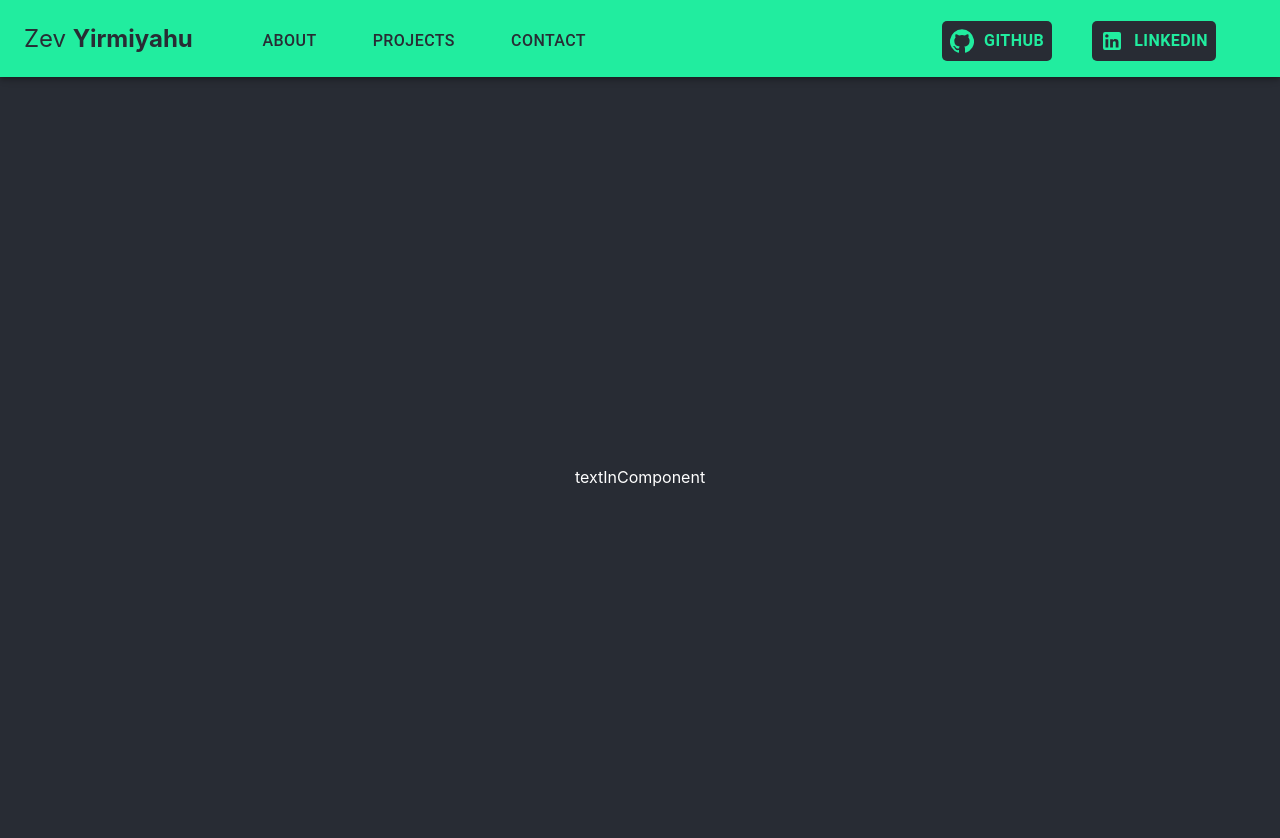
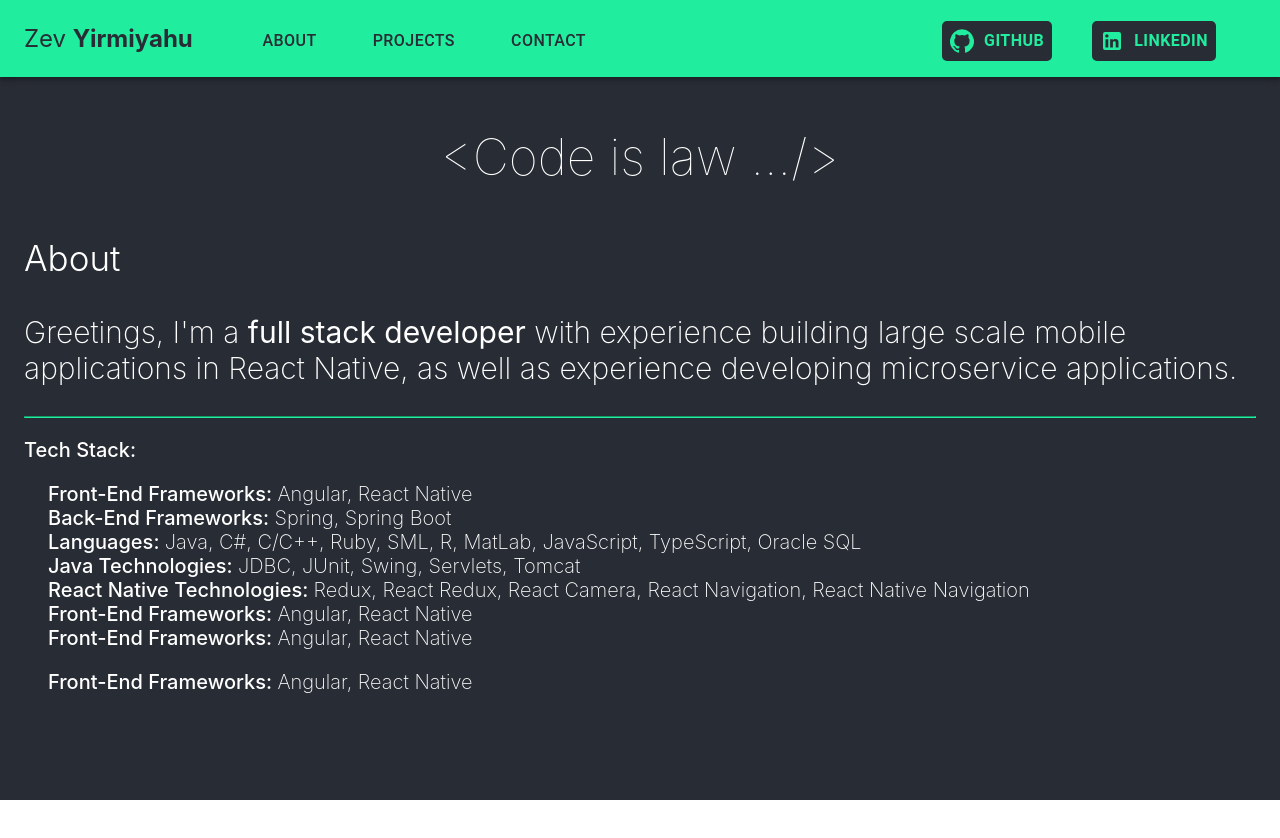
Before and after one commit to zevyirmiyahu/my-webpage, a React (Create React App) app: page / in a window 1280 px wide. Shown: the top 838 px of the page. After the commit the page ends 800 px from the top, so only its background shows below. Built offline with nearby package versions, Linux system fonts and the light colour scheme.

Commit message:
build AboutScetion, styled

```diff
--- a/src/App.js
+++ b/src/App.js
@@ -1,63 +1,15 @@
 import React from 'react';
-import logo from './logo.svg';
-import './App.css';
 
 import NavBar from './components/NavBar';
-import Body from './components/Body';
-import CoverImage from './components/CoverImage';
-import Header from './components/Header';
-import About from './components/About';
-import VerticalSpace from './components/VerticalSpace';
+import CurrentView from './components/CurrentView';
 
-import Paper from '@material-ui/core/Paper';
-import Grid from '@material-ui/core/Grid';
 
 export default function App() {
   return (
-    <div>
+    <div style={styles.container}>
       <NavBar />
-      <Body />
+      <CurrentView />
     </div>
-
-
-    // <div>
-    //   <Grid container spacing={1}>
-
-    //     <Grid item xs={12}>
-    //       <NavBar />
-    //     </Grid>
-    //     <Grid item xs={12}>
-    //       <CoverImage />
-    //     </Grid>
-
-    //     <Grid item xs={12}>
-    //       <Header />
-    //     </Grid>
-    //   </Grid>
-
-    //   <CoverImage />
-
-    //   <About />
-
-    //   <VerticalSpace />
-    // </div>
-
-    // <div className="App">
-    //   <header className="App-header">
-    //     <img src={logo} className="App-logo" alt="logo" />
-    //     <p>
-    //       Edit <code>src/App.js</code> and save to reload.
-    //     </p>
-    //     <a
-    //       className="App-link"
-    //       href="https://reactjs.org"
-    //       target="_blank"
-    //       rel="noopener noreferrer"
-    //     >
-    //       Learn React
-    //     </a>
-    //   </header>
-    // </div>
   );
 }
 
@@ -67,11 +19,7 @@ const styles = {
     flex: 1,
     backgroundColor: '#282c34',
     minHeight: '100vh',
-    display: 'flex',
-    flexDirection: 'column',
-    alignItems: 'center',
     justifyContent: 'center',
-    // fontSize: calc(10px + 2vmin);
     color: 'white',
   }
 }
--- a/src/components/About.js
+++ /dev/null
@@ -1,15 +0,0 @@
-import React, { Component } from "react";
-import { Container } from '@material-ui/core';
-
-
-export default class About extends Component {
-
-    render() {
-        return (
-            <Container maxWidth='md'>
-                <h1>About</h1>
-                <p>Information about myself...</p>
-            </Container>
-        );
-    }
-}
--- /dev/null
+++ b/src/components/AboutSection.js
@@ -0,0 +1,102 @@
+import React, { Component } from 'react';
+
+import { Container } from '@material-ui/core';
+
+
+export default class AboutSection extends Component {
+
+    Header = () => {
+        return <p style={styles.headerText}> {`<Code is law .../>`} </p>
+    }
+
+    Subheader = () => {
+        return <p style={styles.subheaderText}>About</p>
+    }
+
+    About = () => {
+        return (
+            <p style={styles.aboutText}>
+                Greetings, I'm a <span style={{ fontWeight: '400' }}>full stack developer</span> with experience building large scale
+                mobile applications in React Native, as well as experience developing microservice
+                applications.
+            </p>
+        );
+    }
+
+    TechSkillSectionHeader = () => {
+        return <p style={styles.techText}><span style={{ fontWeight: '500' }}>Tech Stack:</span></p>
+    }
+
+    TechSkillSection = () => {
+        return(
+            <div>
+                <p style={styles.techText}>
+                    <span style={{ fontWeight: '500' }}>Front-End Frameworks: </span>Angular, React Native<br/>
+                    <span style={{ fontWeight: '500' }}>Back-End Frameworks: </span>Spring, Spring Boot<br/>
+                    <span style={{ fontWeight: '500' }}>Languages: </span>Java, C#, C/C++, Ruby, SML, R, MatLab, JavaScript, TypeScript, Oracle SQL<br/>
+                    <span style={{ fontWeight: '500' }}>Java Technologies: </span>JDBC, JUnit, Swing, Servlets, Tomcat<br/>
+                    <span style={{ fontWeight: '500' }}>React Native Technologies: </span>Redux, React Redux, React Camera, React Navigation, React Native Navigation<br/>
+                    <span style={{ fontWeight: '500' }}>Front-End Frameworks: </span>Angular, React Native<br/>
+                    <span style={{ fontWeight: '500' }}>Front-End Frameworks: </span>Angular, React Native<br/>
+
+
+
+                </p>
+                <p style={styles.techText}><span style={{ fontWeight: '500' }}>Front-End Frameworks: </span>Angular, React Native</p>
+            </div>
+
+        );
+    }
+
+    Divider = () => {
+        return (<hr style={{borderWidth: 1, borderColor: '#21ed9f'}}></hr>);
+    }
+
+    render() {
+        return (
+            <div>
+                <this.Header />
+                <Container maxWidth="lg">
+                    <this.Subheader />
+                    <this.About/>
+                    <this.Divider/>
+                    <this.TechSkillSectionHeader/>
+                    <Container maxWidth='lg'>
+                        <this.TechSkillSection/>
+                    </Container>
+
+                </Container>
+
+            </div>
+        );
+    }
+}
+
+const styles = {
+    headerContainer: {
+        display: 'flex',
+        flexDirection: 'column',
+        alignItems: 'center',
+    },
+    headerText: {
+        textAlign: 'center',
+        fontSize: 50,
+        fontWeight: '100',
+        color: 'white'
+    },
+    subheaderText: {
+        fontSize: 35,
+        fontWeight: '300',
+        color: 'white'
+    },
+    aboutText: {
+        fontSize: 30,
+        fontWeight: '200',
+        color: 'white'
+    },
+    techText: {
+        fontSize: 20,
+        fontWeight: '200',
+        color: 'white'
+    }
+}
--- a/src/components/Body.js
+++ /dev/null
@@ -1,25 +0,0 @@
-import React, { Component } from 'react';
-
-
-export default class componentName extends Component {
-  render() {
-    return (
-      <div style={styles.container}> textInComponent </div>
-    );
-  }
-}
-
-const styles = {
-    container: {
-      flexDirection: 'row',
-      flex: 1,
-      backgroundColor: '#282c34',
-      minHeight: '100vh',
-      display: 'flex',
-      flexDirection: 'column',
-      alignItems: 'center',
-      justifyContent: 'center',
-      // fontSize: calc(10px + 2vmin);
-      color: 'white',
-    }
-}
--- a/src/components/CoverImage.js
+++ b/src/components/CoverImage.js
@@ -4,20 +4,20 @@ import CoverPhoto from '../assets/desert-cover.jpg';
 
 const CoverImage = () => {
     return (
-        // <div style={styles.image}>
-        //     <img src={CoverPhoto} style={{height: '50%'}} alt='Desert-Photo' />
-        // </div>
-        <body style={{backgroundImage: CoverPhoto}}></body>
+        <div style={styles.image}>
+            <img src={CoverPhoto} style={{ height: '50%' }} alt='Desert-Photo' />
+        </div>
     );
 }
 
 export default CoverImage;
 
-const styles= {
+const styles = {
     image: {
-        zIndex: -1,
-        position: 'absolute',
-        top: 0,
-        left: 0,
+
+        // zIndex: -1,
+        // position: 'absolute',
+        // top: 0,
+        // left: 0,
     }
 }
--- /dev/null
+++ b/src/components/CurrentView.js
@@ -0,0 +1,54 @@
+import React, { Component } from 'react';
+import AboutSection from './AboutSection';
+
+
+
+export default class CurrentView extends Component {
+    constructor(props) {
+        super(props);
+        this.state = {
+            About: true, // home
+            Projects: false,
+            Contact: false
+        }
+    }
+    // Controls which view to return based on users selection
+    SwitchBodyViews = () => {
+        if (this.state.About) {
+            return (
+                <AboutSection/>
+            );
+            }
+        else if (this.state.Projects) {
+
+        }
+        else if (this.state.Contact) {
+
+        }
+    }
+    render() {
+        return (
+            <this.SwitchBodyViews />
+        );
+    }
+}
+
+const styles = {
+    container: {
+        flexDirection: 'row',
+        flex: 1,
+        backgroundColor: '#282c34',
+        minHeight: '94vh',
+        display: 'flex',
+        flexDirection: 'column',
+        alignItems: 'center',
+        justifyContent: 'center',
+        // fontSize: calc(10px + 2vmin);
+        color: 'white',
+    },
+    headerText: {
+        textAlign: 'center',
+        fontSize: 60,
+        color: '#282c34' // dark grey
+    }
+}
--- a/src/components/Header.js
+++ /dev/null
@@ -1,36 +0,0 @@
-import React, { Component } from 'react';
-
-import { Container } from '@material-ui/core';
-
-export default class Header extends Component {
-
-    header = () => {
-        return (
-            <div style={styles.headerContainer}>
-                <h1 style={styles.headerText}>Code is law... </h1>
-            </div>
-        );
-    }
-
-    render() {
-        return (
-            <div>
-                <Container maxWidth='md'>
-                    <this.header />
-                </Container>
-
-            </div>
-        );
-    }
-}
-
-const styles = {
-    headerContainer: {
-        paddingTop: '10%'
-    },
-    headerText: {
-        textAlign: 'center',
-        fontSize: 60,
-        color: '#282c34' // dark grey
-    }
-}
```
